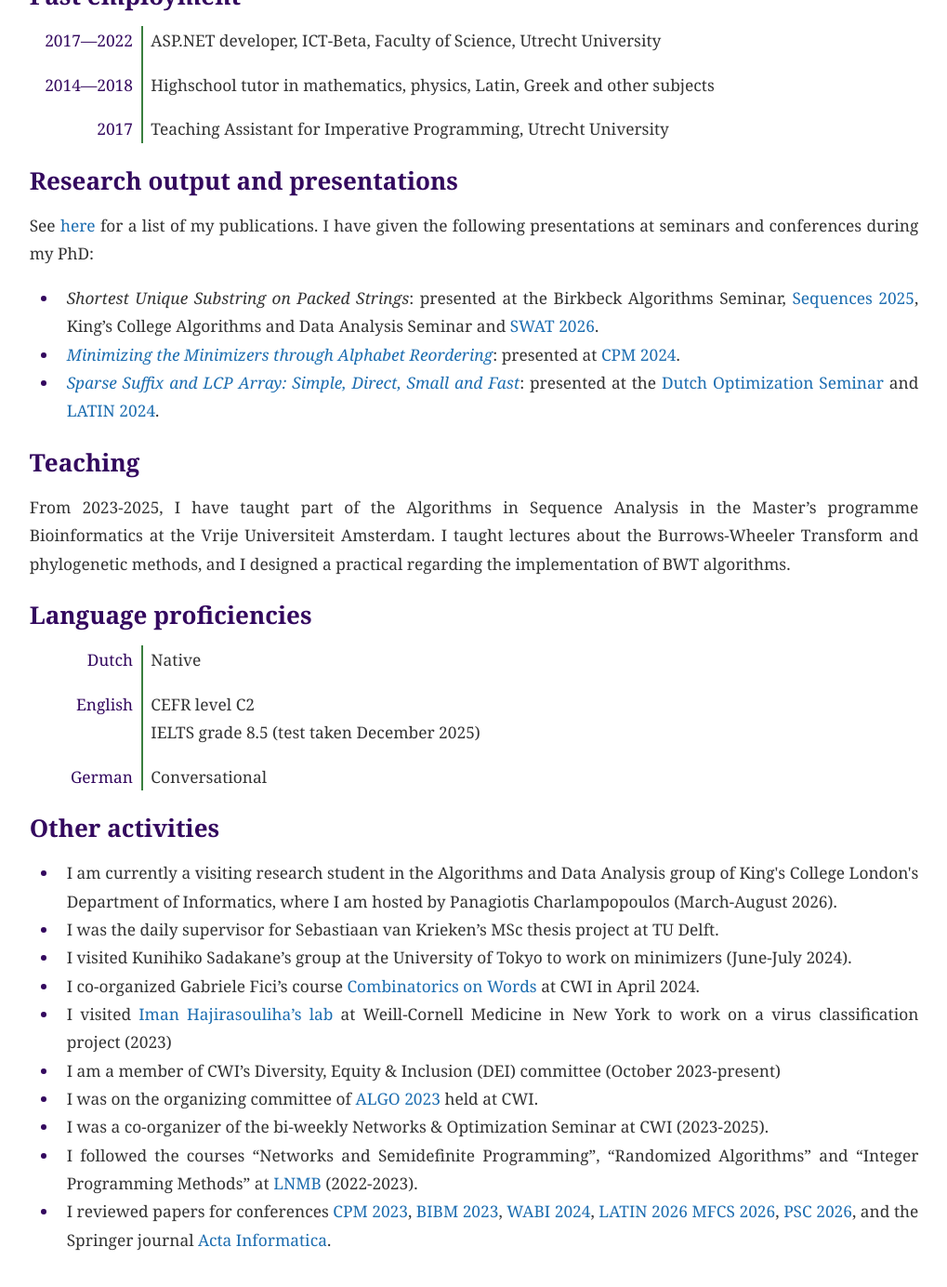
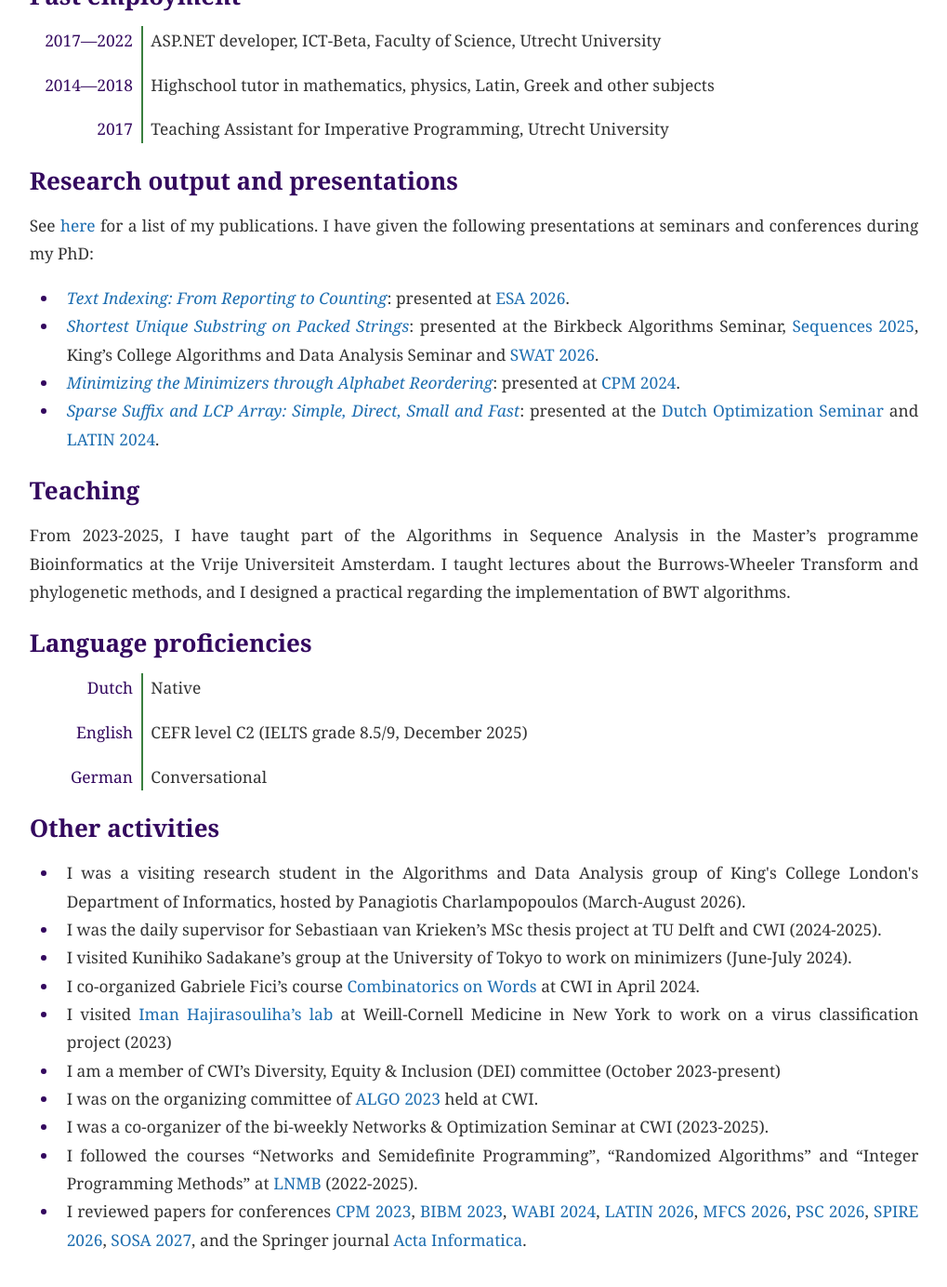
Before and after one commit to arfie/arfie.github.io, a Jekyll site: the page built from cv.html, in a window 1280 px wide and 1400 px high, scrolled down 708 px. Shown: the top 1384 px of the window at 93% size, without its empty margins (130-1149 px from the left). Built offline with Jekyll 4.4.1, drawn with Linux system fonts in a browser that asks for light colours.

Commit message:
update cv

```diff
--- a/cv.html
+++ b/cv.html
@@ -52,7 +52,8 @@ permalink: /cv/
     See <a href="{% link publications.html %}">here</a> for a list of my publications. I have given the following presentations at seminars and conferences during my PhD:
 </p>
 <ul>
-    <li><em>Shortest Unique Substring on Packed Strings</em>: presented at the Birkbeck Algorithms Seminar, <a href="https://sites.google.com/view/sequencesworkshop/home" target="_blank">Sequences 2025</a>, King&rsquo;s College Algorithms and Data Analysis Seminar and <a href="https://swat2026.compute.dtu.dk/" target="_blank">SWAT 2026</a>.</li>
+    <li><a href="{% link _publications/text-indexing.md %}"><em>Text Indexing: From Reporting to Counting</em></a>: presented at <a href="https://algo-conference.org/2026/esa/" target="_blank">ESA 2026</a>.
+    <li><a href="{% link _publications/shortest-unique-substring.md %}"><em>Shortest Unique Substring on Packed Strings</em></a>: presented at the Birkbeck Algorithms Seminar, <a href="https://sites.google.com/view/sequencesworkshop/home" target="_blank">Sequences 2025</a>, King&rsquo;s College Algorithms and Data Analysis Seminar and <a href="https://swat2026.compute.dtu.dk/" target="_blank">SWAT 2026</a>.</li>
     <li><a href="{% link _publications/minimizing-minimizers.md %}"><em>Minimizing the Minimizers through Alphabet Reordering</em></a>: presented at <a href="https://cpm2024.github.io/" target="_blank">CPM 2024</a>.</li>
     <li><a href="{% link _publications/sparse-suffix-array.md %}"><em>Sparse Suffix and LCP Array: Simple, Direct, Small and Fast</em></a>: presented at the <a href="https://wsc.project.cwi.nl/dutch-optimization-seminar" target="_blank">Dutch Optimization Seminar</a> and <a href="https://latin2024.cmm.uchile.cl/" target="_blank">LATIN 2024</a>.</li>
 </ul>
@@ -68,7 +69,7 @@ permalink: /cv/
     <dd>Native</dd>
 
     <dt>English</dt>
-    <dd>CEFR level C2<br>IELTS grade 8.5 (test taken December 2025)</dd>
+    <dd>CEFR level C2 (IELTS grade 8.5/9, December 2025)</dd>
 
     <dt>German</dt>
     <dd>Conversational</dd>
@@ -77,14 +78,25 @@ permalink: /cv/
 
 <h2>Other activities</h2>
 <ul>
-    <li>I am currently a visiting research student in the Algorithms and Data Analysis group of King's College London's Department of Informatics, where I am hosted by Panagiotis Charlampopoulos (March-August 2026).</li>
-    <li>I was the daily supervisor for Sebastiaan van Krieken&rsquo;s MSc thesis project at TU Delft.</li>
+    <li>I was a visiting research student in the Algorithms and Data Analysis group of King's College London's Department of Informatics, hosted by Panagiotis Charlampopoulos (March-August 2026).</li>
+    <li>I was the daily supervisor for Sebastiaan van Krieken&rsquo;s MSc thesis project at TU Delft and CWI (2024-2025).</li>
     <li>I visited Kunihiko Sadakane&rsquo;s group at the University of Tokyo to work on minimizers (June-July 2024).</li>
     <li>I co-organized Gabriele Fici&rsquo;s course <a href="https://cow-amsterdam.github.io/" target="_blank">Combinatorics on Words</a> at CWI in April 2024.</li>
     <li>I visited <a href="https://physiology.med.cornell.edu/faculty/hajirasouliha/lab/index.html" target="_blank">Iman Hajirasouliha&rsquo;s lab</a> at Weill-Cornell Medicine in New York to work on a virus classification project (2023)</li>
     <li>I am a member of CWI&rsquo;s Diversity, Equity &amp; Inclusion (DEI) committee (October 2023-present)</li>
     <li>I was on the organizing committee of <a href="https://algo-conference.org/2023/" target="_blank">ALGO 2023</a> held at CWI.</li>
     <li>I was a co-organizer of the bi-weekly Networks &amp; Optimization Seminar at CWI (2023-2025).</li>
-    <li>I followed the courses &ldquo;Networks and Semidefinite Programming&rdquo;, &ldquo;Randomized Algorithms&rdquo; and &ldquo;Integer Programming Methods&rdquo; at <a href="https://lnmb.nl" target="_blank">LNMB</a> (2022-2023).</li>
-    <li>I reviewed papers for conferences <a href="https://cpm2023.u-pem.fr/" target="_blank">CPM 2023</a>, <a href="https://bidma.cpsc.ucalgary.ca/IEEE-BIBM-2023/" target="_blank">BIBM 2023</a>, <a href="https://algo-conference.org/2024/wabi/" target="_blank">WABI 2024</a>, <a href="https://latin2026.ufsc.br/" target="_blank">LATIN 2026</a> <a href="https://mfcs2026.irif.fr/" target="blank">MFCS 2026</a>, <a href="https://www.stringology.org/event/" target="_blank">PSC 2026</a>, and the Springer journal <a href="https://link.springer.com/journal/236" target="_blank">Acta Informatica</a>.</li>
+    <li>I followed the courses &ldquo;Networks and Semidefinite Programming&rdquo;, &ldquo;Randomized Algorithms&rdquo; and &ldquo;Integer Programming Methods&rdquo; at <a href="https://lnmb.nl" target="_blank">LNMB</a> (2022-2025).</li>
+    <li>
+        I reviewed papers for conferences
+        <a href="https://cpm2023.u-pem.fr/" target="_blank">CPM 2023</a>,
+        <a href="https://bidma.cpsc.ucalgary.ca/IEEE-BIBM-2023/" target="_blank">BIBM 2023</a>,
+        <a href="https://algo-conference.org/2024/wabi/" target="_blank">WABI 2024</a>,
+        <a href="https://latin2026.ufsc.br/" target="_blank">LATIN 2026</a>,
+        <a href="https://mfcs2026.irif.fr/" target="blank">MFCS 2026</a>,
+        <a href="https://www.stringology.org/event/" target="_blank">PSC 2026</a>,
+        <a href="https://sites.google.com/view/spire-2026/home" target="_blank">SPIRE 2026</a>,
+        <a href="https://www.siam.org/conferences-events/siam-conferences/sosa27/" target="_blank">SOSA 2027</a>,
+        and the Springer journal <a href="https://link.springer.com/journal/236" target="_blank">Acta Informatica</a>.
+    </li>
 </ul>
```
